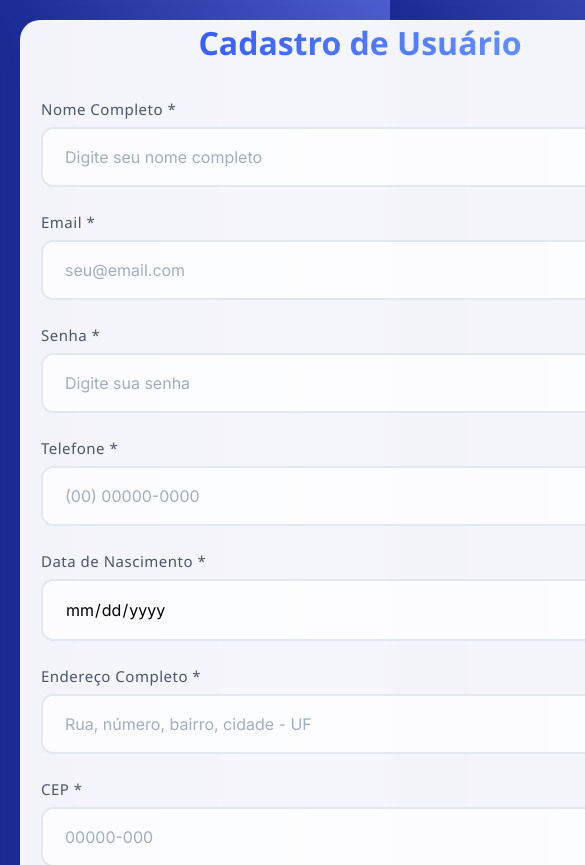
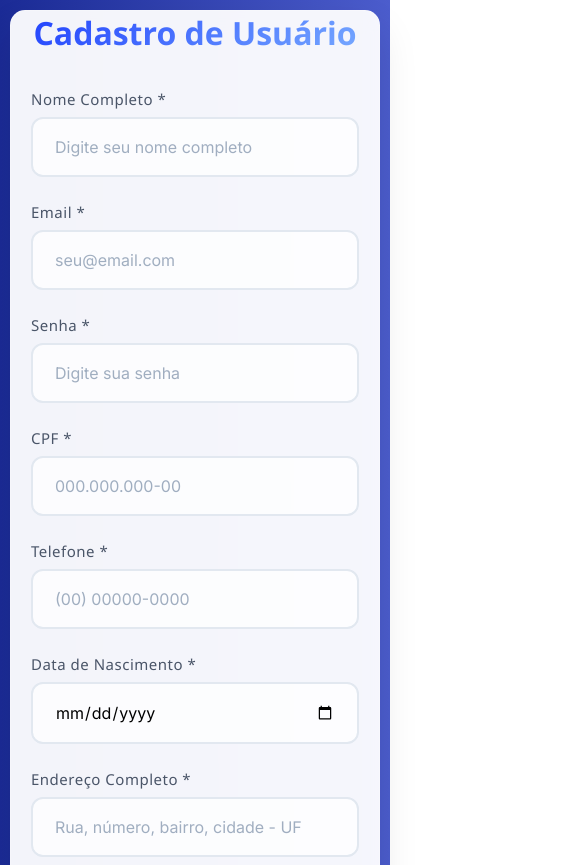
Before and after one commit to Gustavooxx/FeiraProfissoes, a React (Vite) app: page /Login in a window 390 px wide. Shown: the top 865 px of the page, 585 px wide, since content can reach past the window. Built offline with nearby package versions, Linux system fonts and the light colour scheme.

Commit message:
loginReponsiva

```diff
--- a/src/pages/Login/index.jsx
+++ b/src/pages/Login/index.jsx
@@ -35,6 +35,17 @@ export default function Login() {
                             name="senha"
                             placeholder="Digite sua senha"
                             required
+                        />
+                    </div>
+
+                    <div className="form-group">
+                        <label>CPF *</label>
+                        <input
+                            type='text'
+                            name="CPF"
+                            placeholder="000.000.000-00"
+                            required
+
                         />
                     </div>
 
--- a/src/pages/Login/index.scss
+++ b/src/pages/Login/index.scss
@@ -1,4 +1,3 @@
-
 * {
     margin: 0;
     padding: 0;
@@ -11,16 +10,11 @@
     justify-content: center;
     padding: 20px;
     min-height: 100vh;
-    width: 45rem;
+    width: 100%;
     margin: auto;
 }
 
 .container {
-
-
-
-
-
     background: rgba(255, 255, 255, 0.95);
     backdrop-filter: blur(10px);
     border-radius: 20px;
@@ -90,24 +84,17 @@
             display: grid;
             grid-template-columns: 1fr 1fr;
             gap: 25px;
-
-            @media (max-width: 480px) {
-                grid-template-columns: 1fr;
-            }
         }
 
         button {
             background: linear-gradient(135deg, #264df6, #79a1ff);
             color: white;
-
             padding: 20px;
             margin-bottom: 10px;
             border: none;
             border-radius: 12px;
-
             font-size: 18px;
             font-weight: 600;
-
             transition: all 0.3s ease;
             margin-top: 10px;
             box-shadow: 0 4px 15px rgba(102, 126, 234, 0.3);
@@ -146,10 +133,107 @@
     }
 }
 
+// Responsive breakpoints
+
+// Tablets e telas médias
 @media (max-width: 768px) {
+    .cadastro {
+        padding: 15px;
+    }
+
     .container {
-        margin: 20px;
-        padding: 40px 30px;
-        max-width: 90%;
+        margin: 10px;
+        padding: 35px 25px;
+        max-width: 95%;
+    }
+
+    form {
+        h1 {
+            font-size: 28px;
+        }
     }
 }
+
+// Telas pequenas (smartphones grandes)
+@media (max-width: 480px) {
+    .cadastro {
+        padding: 10px;
+    }
+
+    .container {
+        margin: 5px;
+        padding: 25px 20px;
+        border-radius: 15px;
+    }
+
+    form {
+        gap: 20px;
+
+        h1 {
+            font-size: 24px;
+            margin-bottom: 5px;
+        }
+
+        .form-group {
+            gap: 6px;
+
+            label {
+                font-size: 14px;
+            }
+
+            input {
+                padding: 15px 18px;
+                font-size: 16px;
+            }
+        }
+
+        button {
+            padding: 18px;
+            font-size: 16px;
+        }
+    }
+}
+
+// Telas muito pequenas (smartphones antigos)
+@media (max-width: 360px) {
+    .container {
+        padding: 20px 15px;
+        border-radius: 10px;
+    }
+
+    form {
+        h1 {
+            font-size: 22px;
+        }
+
+        .form-group {
+            label {
+                font-size: 13px;
+            }
+
+            input {
+                padding: 12px 15px;
+                font-size: 15px;
+            }
+        }
+
+        button {
+            padding: 15px;
+            font-size: 15px;
+        }
+    }
+}
+
+// Telas muito grandes
+@media (min-width: 1200px) {
+    .container {
+        max-width: 700px;
+        padding: 60px;
+    }
+
+    form {
+        h1 {
+            font-size: 36px;
+        }
+    }
+}
```
